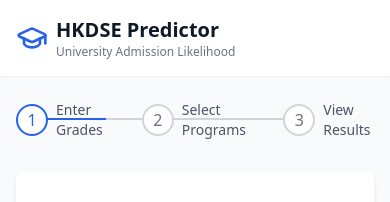
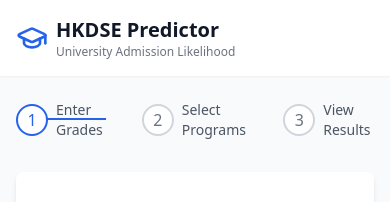
Before and after one commit to pigon9/dse, a React (Vite) app: page / in a window 390 px wide. Shown: the top 202 px of the page. Built offline with nearby package versions, Linux system fonts and the light colour scheme.

Commit message:
Updated Router.tsx

```diff
--- a/src/components/Router.tsx
+++ b/src/components/Router.tsx
@@ -43,7 +43,7 @@ export const RouterProvider: React.FC = () => {
             {steps.map((step, stepIdx) => (
               <li key={step.id} className={`relative ${stepIdx !== steps.length - 1 ? 'pr-8 sm:pr-20' : ''}`}>
                 {stepIdx !== steps.length - 1 && (
-                  <div className="absolute top-4 left-7 -ml-px mt-0.5 h-0.5 w-full sm:w-20 bg-gray-300" aria-hidden="true">
+                  <div className="absolute top-4 left-7 -ml-px mt-0.5 h-0.5 w-full sm:w-20 bg-gray-300\" aria-hidden="true">
                     <div
                       className="h-0.5 bg-blue-600 transition-all duration-500"
                       style={{ width: step.status === 'upcoming' ? '0%' : (step.status === 'current' ? '50%' : '100%') }}
@@ -58,7 +58,7 @@ export const RouterProvider: React.FC = () => {
                       'border-2 border-gray-300 bg-white text-gray-500'
                     } transition-all duration-300`}>
                       {step.status === 'complete' ? (
-                        <step.icon className="w-5 h-5" aria-hidden="true" />
+                        <step.icon className="w-5 h-5\" aria-hidden="true" />
                       ) : (
                         <span>{stepIdx + 1}</span>
                       )}
```
